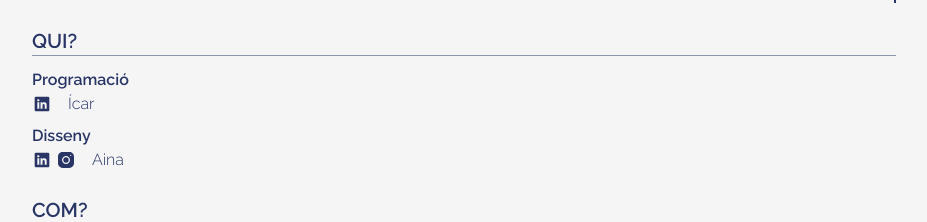
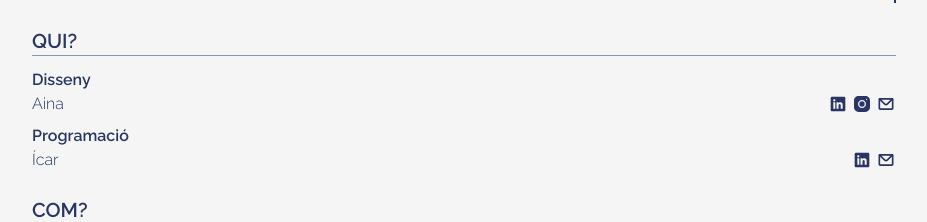
Before and after one commit to juxuanu/dcm, a Next.js app: page / in a window 1280 px wide. Shown: the part 528-750 px from the top of the page, without its empty margins (176-1103 px from the left). Built offline with nearby package versions, Linux system fonts and the light colour scheme.

Commit message:
email icon+link, stringpair style change

```diff
--- /dev/null
+++ b/components/email-logo/component.tsx
@@ -0,0 +1,16 @@
+import React from "react";
+
+const svg = (
+  <svg viewBox="0 0 24 24" fill="none" xmlns="http://www.w3.org/2000/svg">
+    <path
+      fillRule="evenodd"
+      clipRule="evenodd"
+      d="M3.00977 5.83789C3.00977 5.28561 3.45748 4.83789 4.00977 4.83789H20C20.5523 4.83789 21 5.28561 21 5.83789V17.1621C21 18.2667 20.1046 19.1621 19 19.1621H5C3.89543 19.1621 3 18.2667 3 17.1621V6.16211C3 6.11449 3.00333 6.06765 3.00977 6.0218V5.83789ZM5 8.06165V17.1621H19V8.06199L14.1215 12.9405C12.9499 14.1121 11.0504 14.1121 9.87885 12.9405L5 8.06165ZM6.57232 6.80554H17.428L12.7073 11.5263C12.3168 11.9168 11.6836 11.9168 11.2931 11.5263L6.57232 6.80554Z"
+      fill="currentColor"
+    />
+  </svg>
+);
+
+const EmailLogo: React.FC = () => <div className="w-5 h-5">{svg}</div>;
+
+export default EmailLogo;
--- /dev/null
+++ b/components/email-logo/index.ts
@@ -0,0 +1,3 @@
+import EmailLogo from "./component";
+
+export { EmailLogo };
--- a/components/string-pair/component.tsx
+++ b/components/string-pair/component.tsx
@@ -11,12 +11,12 @@ const StringPair: React.FC<Props> = (props) => {
     <div className="w-full h-full">
       <h3 className="font-semibold first-letter:capitalize">{props.one}</h3>
       <div className="font-light w-full flex flex-row flex-nowrap justify-left content-baseline">
-        {props.extraElement && (
-          <div className="w-fit h-fit my-auto mr-4">{props.extraElement}</div>
-        )}
         <p className="first-letter:capitalize w-full h-fit my-auto">
           {props.two}
         </p>
+        {props.extraElement && (
+          <div className="w-fit h-fit my-auto">{props.extraElement}</div>
+        )}
       </div>
     </div>
   );
--- a/pages/index.tsx
+++ b/pages/index.tsx
@@ -9,6 +9,7 @@ import { InstagramLogo } from "@dcm/components/instagram-logo";
 import llibret1 from "../assets/images/llibret1-mini.jpeg";
 import llibret2 from "../assets/images/llibret2-mini.jpeg";
 import llibret3 from "../assets/images/llibret3-mini.jpeg";
+import { EmailLogo } from "@dcm/components/email-logo";
 
 const Home: React.FC = () => {
   return (
@@ -73,21 +74,6 @@ const Home: React.FC = () => {
         <ul className="space-y-2">
           <li>
             <StringPair
-              one={"Programació"}
-              two={"Ícar"}
-              extraElement={
-                <Link
-                  href={"https://www.linkedin.com/in/icarns/"}
-                  prefetch={false}
-                  target={"_blank"}
-                >
-                  <LinkedInLogo />
-                </Link>
-              }
-            />
-          </li>
-          <li>
-            <StringPair
               one={"Disseny"}
               two={"Aina"}
               extraElement={
@@ -105,6 +91,29 @@ const Home: React.FC = () => {
                     target={"_blank"}
                   >
                     <InstagramLogo />
+                  </Link>
+                  <Link href={"mailto:ainadelsol.disseny@gmail.com"}>
+                    <EmailLogo />
+                  </Link>
+                </div>
+              }
+            />
+          </li>
+          <li>
+            <StringPair
+              one={"Programació"}
+              two={"Ícar"}
+              extraElement={
+                <div className="w-fit h-fit flex flex-row gap-1">
+                  <Link
+                    href={"https://www.linkedin.com/in/icarns/"}
+                    prefetch={false}
+                    target={"_blank"}
+                  >
+                    <LinkedInLogo />
+                  </Link>
+                  <Link href={"mailto:dcm@icarns.xyz"}>
+                    <EmailLogo />
                   </Link>
                 </div>
               }
```
